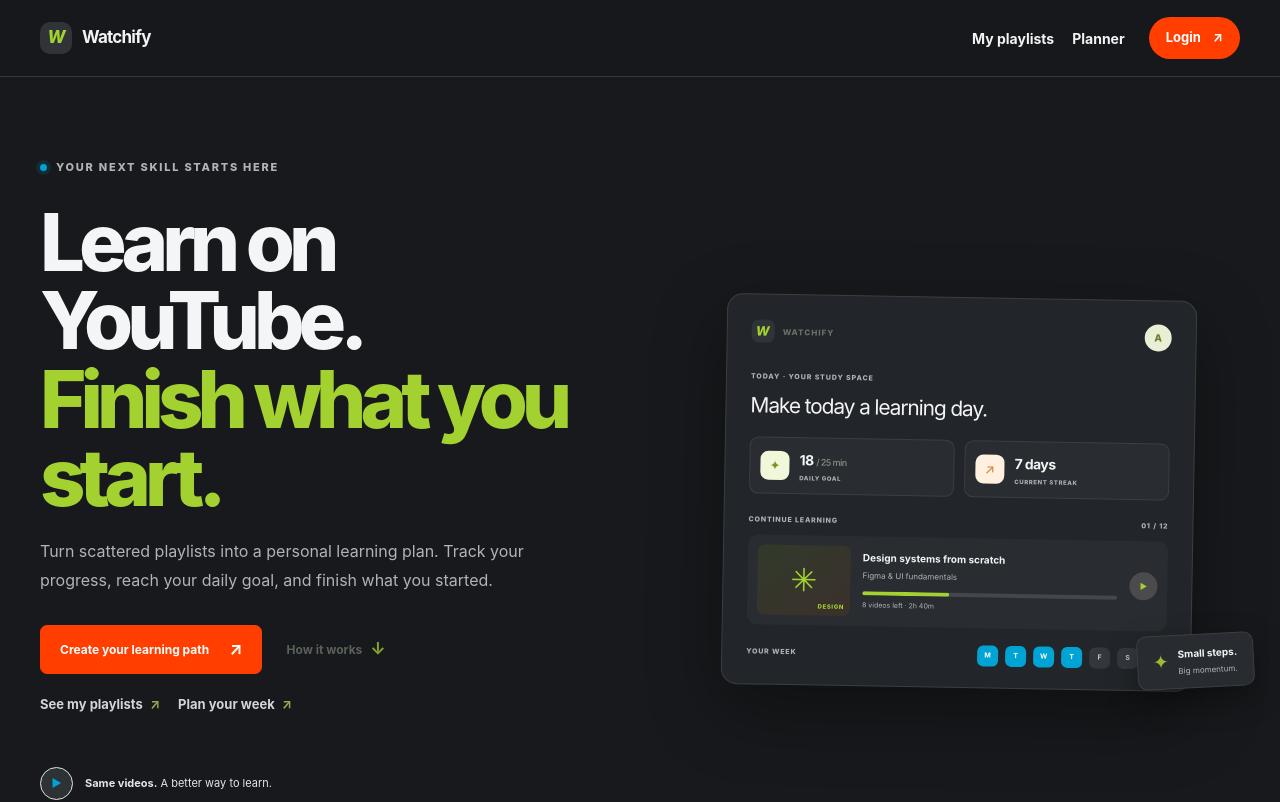
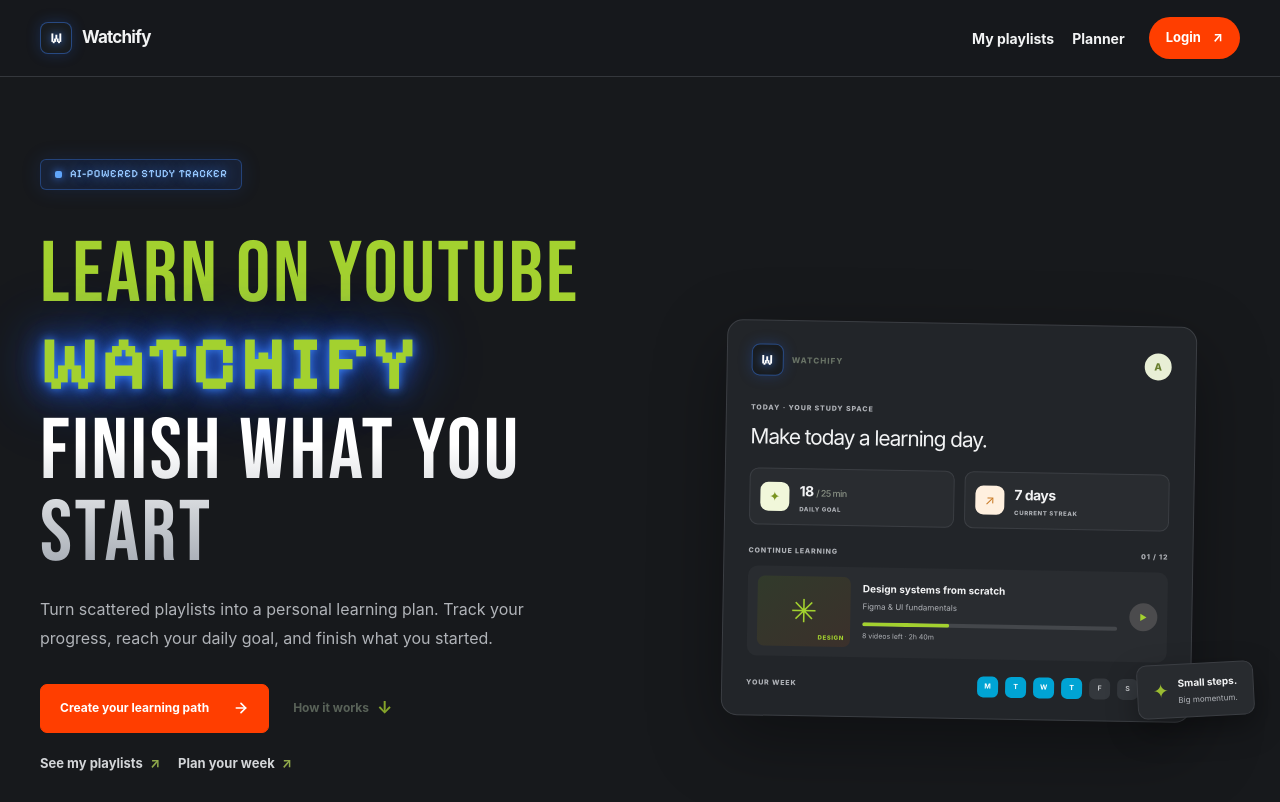
Before and after one commit to fazalmd755/yt-learning-paths, a Next.js app: page / in a window 1280 px wide. Shown: the top 802 px of the page. Built offline with nearby package versions, Linux system fonts and the light colour scheme; no server answers.

Commit message:
Apply Bebas Neue and Pixelify Sans typographic lockup with neon glow aesthetic

```diff
--- a/app/globals.css
+++ b/app/globals.css
@@ -1,6 +1,9 @@
+@import url('https://fonts.googleapis.com/css2?family=Bebas+Neue&family=Pixelify+Sans:wght@500;600;700&display=swap');
 @import "tailwindcss";
 
 :root {
+  --font-display: 'Bebas Neue', Impact, -apple-system, sans-serif;
+  --font-pixel: 'Pixelify Sans', monospace;
   --background: #ffffff;
   --foreground: #4b4b4d;
   --muted: #737376;
@@ -66,6 +69,124 @@ a { color: inherit; text-decoration: none; }
   font-variant-numeric: tabular-nums;
 }
 
+/* ==========================================================================
+   Typographic Lockup (Bebas Neue Display + Pixelify Sans Neon Glow)
+   ========================================================================== */
+.font-display {
+  font-family: var(--font-display);
+  letter-spacing: 0.03em;
+  text-transform: uppercase;
+}
+
+.font-pixel {
+  font-family: var(--font-pixel);
+  letter-spacing: 0.04em;
+}
+
+/* Authentic Neon Glow Pixel Effect matching reference */
+.pixel-glow {
+  font-family: var(--font-pixel);
+  color: #ffffff;
+  display: inline-block;
+  font-weight: 700;
+  text-shadow:
+    0 0 10px #3b82f6,
+    0 0 25px #2563eb,
+    0 0 45px rgba(29, 78, 216, 0.85),
+    0 0 70px rgba(37, 99, 235, 0.5);
+  letter-spacing: 0.05em;
+  padding: 0 4px;
+}
+
+.pixel-badge {
+  display: inline-flex;
+  align-items: center;
+  gap: 8px;
+  font-family: var(--font-pixel);
+  font-size: 11px;
+  font-weight: 600;
+  color: #93c5fd;
+  background: rgba(37, 99, 235, 0.12);
+  border: 1px solid rgba(59, 130, 246, 0.35);
+  padding: 6px 14px;
+  border-radius: 6px;
+  text-shadow: 0 0 12px rgba(59, 130, 246, 0.8);
+  box-shadow: 0 0 20px rgba(37, 99, 235, 0.15);
+  margin-bottom: 18px;
+  letter-spacing: 0.05em;
+  text-transform: uppercase;
+}
+
+.pixel-badge-dot {
+  width: 7px;
+  height: 7px;
+  border-radius: 2px;
+  background: #60a5fa;
+  box-shadow: 0 0 8px #3b82f6;
+  display: inline-block;
+}
+
+.hero-display-title {
+  display: flex;
+  flex-direction: column;
+  align-items: flex-start;
+  gap: 6px;
+  margin: 0 0 22px;
+  line-height: 0.95;
+}
+
+.hero-display-line {
+  font-family: var(--font-display);
+  font-size: clamp(44px, 7.5vw, 86px);
+  font-weight: 400;
+  letter-spacing: 0.03em;
+  text-transform: uppercase;
+  color: #ffffff;
+  line-height: 0.95;
+}
+
+.hero-display-accent {
+  background: linear-gradient(180deg, #ffffff 20%, #a1a7b0 100%);
+  -webkit-background-clip: text;
+  -webkit-text-fill-color: transparent;
+}
+
+.hero-display-pixel {
+  font-family: var(--font-pixel);
+  font-size: clamp(38px, 6.5vw, 76px);
+  font-weight: 700;
+  color: #ffffff;
+  text-shadow:
+    0 0 10px #3b82f6,
+    0 0 25px #2563eb,
+    0 0 50px rgba(29, 78, 216, 0.85),
+    0 0 80px rgba(37, 99, 235, 0.45);
+  letter-spacing: 0.04em;
+  line-height: 1.05;
+  margin: 2px 0;
+}
+
+.dashboard-display-title {
+  display: flex;
+  align-items: baseline;
+  flex-wrap: wrap;
+  gap: 12px;
+  margin: 6px 0 8px;
+  line-height: 1.1;
+}
+
+.dashboard-display-title .font-display {
+  font-family: var(--font-display);
+  font-size: clamp(32px, 5vw, 52px);
+  letter-spacing: 0.03em;
+  color: #ffffff;
+}
+
+.dashboard-display-title .pixel-glow {
+  font-size: clamp(22px, 3.6vw, 36px);
+  padding: 0;
+}
+
 .site-header {
   position: relative;
   z-index: 5;
@@ -88,13 +209,18 @@ a { color: inherit; text-decoration: none; }
   width: 32px;
   height: 32px;
   place-items: center;
-  border-radius: 10px;
-  background: var(--ink);
-  color: var(--lime);
-  font-size: 17px;
-  font-weight: 800;
-  font-style: italic;
-}
+  border-radius: 8px;
+  background: #191c20;
+  border: 1px solid rgba(59, 130, 246, 0.45);
+  color: #ffffff;
+  font-family: var(--font-pixel);
+  font-size: 15px;
+  font-weight: 700;
+  text-shadow: 0 0 10px #3b82f6;
+  box-shadow: 0 0 14px rgba(37, 99, 235, 0.25);
+}
+
+
 .site-nav { display: flex; align-items: center; gap: 24px; font-size: 13px; font-weight: 650; }
 .nav-dashboard, .nav-login { display: inline-flex; align-items: center; gap: 12px; }
 .nav-login { border-radius: 999px; background: var(--ink); padding: 11px 17px; color: white; }
@@ -953,6 +1079,8 @@ textarea, select { font: inherit; }
 
 :root {
   color-scheme: light;
+  --font-display: 'Bebas Neue', Impact, -apple-system, sans-serif;
+  --font-pixel: 'Pixelify Sans', monospace;
   --background: #ffffff;
   --foreground: #4b4b4d;
   --muted: #737376;
@@ -1005,8 +1133,141 @@ body { background: var(--background); color: var(--foreground); }
 .learning-path-hero-stats {
   font-variant-numeric: tabular-nums;
 }
+
+/* ==========================================================================
+   Typographic Lockup (Bebas Neue Display + Pixelify Sans Neon Glow)
+   ========================================================================== */
+.font-display {
+  font-family: var(--font-display);
+  letter-spacing: 0.03em;
+  text-transform: uppercase;
+}
+
+.font-pixel {
+  font-family: var(--font-pixel);
+  letter-spacing: 0.04em;
+}
+
+/* Authentic Neon Glow Pixel Effect matching reference */
+.pixel-glow {
+  font-family: var(--font-pixel);
+  color: #ffffff;
+  display: inline-block;
+  font-weight: 700;
+  text-shadow:
+    0 0 10px #3b82f6,
+    0 0 25px #2563eb,
+    0 0 45px rgba(29, 78, 216, 0.85),
+    0 0 70px rgba(37, 99, 235, 0.5);
+  letter-spacing: 0.05em;
+  padding: 0 4px;
+}
+
+.pixel-badge {
+  display: inline-flex;
+  align-items: center;
+  gap: 8px;
+  font-family: var(--font-pixel);
+  font-size: 11px;
+  font-weight: 600;
+  color: #93c5fd;
+  background: rgba(37, 99, 235, 0.12);
+  border: 1px solid rgba(59, 130, 246, 0.35);
+  padding: 6px 14px;
+  border-radius: 6px;
+  text-shadow: 0 0 12px rgba(59, 130, 246, 0.8);
+  box-shadow: 0 0 20px rgba(37, 99, 235, 0.15);
+  margin-bottom: 18px;
+  letter-spacing: 0.05em;
+  text-transform: uppercase;
+}
+
+.pixel-badge-dot {
+  width: 7px;
+  height: 7px;
+  border-radius: 2px;
+  background: #60a5fa;
+  box-shadow: 0 0 8px #3b82f6;
+  display: inline-block;
+}
+
+.hero-display-title {
+  display: flex;
+  flex-direction: column;
+  align-items: flex-start;
+  gap: 6px;
+  margin: 0 0 22px;
+  line-height: 0.95;
+}
+
+.hero-display-line {
+  font-family: var(--font-display);
+  font-size: clamp(44px, 7.5vw, 86px);
+  font-weight: 400;
+  letter-spacing: 0.03em;
+  text-transform: uppercase;
+  color: #ffffff;
+  line-height: 0.95;
+}
+
+.hero-display-accent {
+  background: linear-gradient(180deg, #ffffff 20%, #a1a7b0 100%);
+  -webkit-background-clip: text;
+  -webkit-text-fill-color: transparent;
+}
+
+.hero-display-pixel {
+  font-family: var(--font-pixel);
+  font-size: clamp(38px, 6.5vw, 76px);
+  font-weight: 700;
+  color: #ffffff;
+  text-shadow:
+    0 0 10px #3b82f6,
+    0 0 25px #2563eb,
+    0 0 50px rgba(29, 78, 216, 0.85),
+    0 0 80px rgba(37, 99, 235, 0.45);
+  letter-spacing: 0.04em;
+  line-height: 1.05;
+  margin: 2px 0;
+}
+
+.dashboard-display-title {
+  display: flex;
+  align-items: baseline;
+  flex-wrap: wrap;
+  gap: 12px;
+  margin: 6px 0 8px;
+  line-height: 1.1;
+}
+
+.dashboard-display-title .font-display {
+  font-family: var(--font-display);
+  font-size: clamp(32px, 5vw, 52px);
+  letter-spacing: 0.03em;
+  color: #ffffff;
+}
+
+.dashboard-display-title .pixel-glow {
+  font-size: clamp(22px, 3.6vw, 36px);
+  padding: 0;
+}
 .site-header { border-color: #e7e7e8; background: rgba(255,255,255,.92); }
-.brand-mark, .mini-logo { background: var(--foreground); color: var(--lime); }
+.brand-mark, .mini-logo {
+  display: grid;
+  width: 32px;
+  height: 32px;
+  place-items: center;
+  border-radius: 8px;
+  background: #191c20;
+  border: 1px solid rgba(59, 130, 246, 0.45);
+  color: #ffffff;
+  font-family: var(--font-pixel);
+  font-size: 15px;
+  font-weight: 700;
+  text-shadow: 0 0 10px #3b82f6;
+  box-shadow: 0 0 14px rgba(37, 99, 235, 0.25);
+}
+
 .site-nav-links { color: var(--foreground); }
 .site-nav-links a:hover, .nav-dashboard:hover { color: var(--secondary); }
 .nav-login, .button-primary, .course-add-button, .detail-start-button,
@@ -1082,7 +1343,22 @@ html { background: var(--background); }
 body { background: var(--background); color: var(--foreground); font-size: 17px; }
 .site-header { border-color: #34373c; background: rgba(23,25,28,.93); }
 .brand-link, .site-nav-links, .nav-dashboard { color: #f2f3f4; }
-.brand-mark, .mini-logo { background: #303338; color: var(--lime); }
+.brand-mark, .mini-logo {
+  display: grid;
+  width: 32px;
+  height: 32px;
+  place-items: center;
+  border-radius: 8px;
+  background: #191c20;
+  border: 1px solid rgba(59, 130, 246, 0.45);
+  color: #ffffff;
+  font-family: var(--font-pixel);
+  font-size: 15px;
+  font-weight: 700;
+  text-shadow: 0 0 10px #3b82f6;
+  box-shadow: 0 0 14px rgba(37, 99, 235, 0.25);
+}
+
 .header-icon-button, .header-streak { color: #c1c4c8; }
 .header-icon-button:hover, .header-icon-active { background: #2a3033; color: var(--secondary); }
 .header-avatar-button { border-color: #3c4650; background: #26333a; color: #f2f3f4; }
@@ -1644,7 +1920,7 @@ body { background: var(--background); color: var(--foreground); font-size: 17px;
   border: 1px solid #485344;
   border-radius: 11px;
   background: #30382a;
-  color: var(--lime);
+
   font-size: 22px;
 }
 .profile-settings-icon.password-icon { border-color: #3b555e; background: #26363b; color: var(--secondary); }
--- a/app/layout.tsx
+++ b/app/layout.tsx
@@ -69,6 +69,14 @@ export default async function RootLayout({ children }: { children: React.ReactNo
 
   return (
     <html lang="en">
+      <head>
+        <link rel="preconnect" href="https://fonts.googleapis.com" />
+        <link rel="preconnect" href="https://fonts.gstatic.com" crossOrigin="anonymous" />
+        <link
+          href="https://fonts.googleapis.com/css2?family=Bebas+Neue&family=Pixelify+Sans:wght@500;600;700&display=swap"
+          rel="stylesheet"
+        />
+      </head>
       <body className="min-h-screen antialiased">
         <header className="site-header">
           <div className="site-header-inner">
--- a/app/page.tsx
+++ b/app/page.tsx
@@ -1,4 +1,5 @@
 import Link from "next/link";
+import { ArrowRightIcon, PlayIcon, SparklesIcon } from "@/components/Icons";
 
 const highlights = [
   {
@@ -23,15 +24,21 @@ export default function Home() {
     <main>
       <section className="hero-shell">
         <div className="hero-content">
-          <div className="eyebrow"><span className="eyebrow-dot" /> YOUR NEXT SKILL STARTS HERE</div>
-          <h1>Learn on YouTube.<br /><span>Finish what you start.</span></h1>
+          <div className="pixel-badge">
+            <span className="pixel-badge-dot" /> AI-POWERED STUDY TRACKER
+          </div>
+          <h1 className="hero-display-title">
+            <span className="hero-display-line">LEARN ON YOUTUBE</span>
+            <span className="hero-display-pixel">WATCHIFY</span>
+            <span className="hero-display-line hero-display-accent">FINISH WHAT YOU START</span>
+          </h1>
           <p className="hero-copy">
             Turn scattered playlists into a personal learning plan. Track your progress,
             reach your daily goal, and finish what you started.
           </p>
           <div className="hero-actions">
             <Link href="/login" className="button-primary">
-              Create your learning path <span aria-hidden="true">↗</span>
+              Create your learning path <ArrowRightIcon size={16} className="inline-block ml-1" />
             </Link>
             <a href="#how-it-works" className="button-text">How it works <span aria-hidden="true">↓</span></a>
           </div>
@@ -87,7 +94,7 @@ export default function Home() {
 
       <section id="how-it-works" className="how-section">
         <div className="section-heading">
-          <div><div className="eyebrow"><span className="eyebrow-dot" /> SIMPLE BY DESIGN</div><h2>Getting started is easy.<br /><span>Keeping it going is easier.</span></h2></div>
+          <div><h2>Getting started is easy.<br /><span>Keeping it going is easier.</span></h2></div>
           <p>From one link to a new skill, every small step counts.</p>
         </div>
         <div className="feature-grid">
@@ -103,8 +110,14 @@ export default function Home() {
       </section>
 
       <section className="closing-cta">
-        <div><span className="eyebrow"><span className="eyebrow-dot" /> YOUR NEXT SESSION STARTS HERE</span><h2>This time, you’ll finish the course.</h2></div>
-        <Link href="/login" className="button-primary">Let’s get started <span aria-hidden="true">↗</span></Link>
+        <div>
+          <h2 className="hero-display-title">
+            <span className="hero-display-line" style={{ fontSize: "clamp(34px, 5.5vw, 62px)" }}>THIS TIME,</span>
+            <span className="hero-display-pixel" style={{ fontSize: "clamp(30px, 4.8vw, 54px)" }}>YOU WILL FINISH</span>
+            <span className="hero-display-line hero-display-accent" style={{ fontSize: "clamp(34px, 5.5vw, 62px)" }}>THE COURSE</span>
+          </h2>
+        </div>
+        <Link href="/login" className="button-primary">Let’s get started <ArrowRightIcon size={16} className="inline-block ml-1" /></Link>
       </section>
       <footer className="home-footer"><Link href="/" className="brand-link"><span className="brand-mark">W</span> Watchify</Link><span>Made for curious minds.</span><div><Link href="/syllabus/select">My playlists</Link><Link href="/planner">Planner</Link></div></footer>
     </main>
```
Also changed, not shown: app/dashboard/page.tsx (+6 -1 lines).
